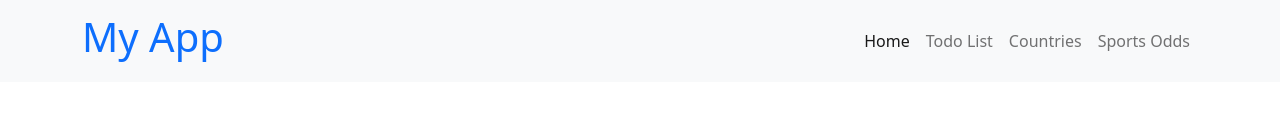
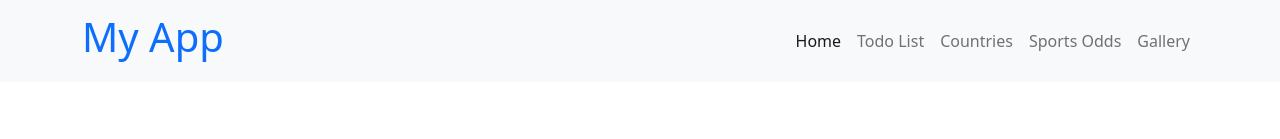
Before and after one commit to Parselinho/reactPRAC, a React (Create React App) app in the folder reactprac/: page / in a window 1280 px wide. Shown: the top 139 px of the page. Built offline with nearby package versions, Linux system fonts and the light colour scheme.

Commit message:
Update App.js

```diff
--- a/reactprac/src/App.js
+++ b/reactprac/src/App.js
@@ -7,6 +7,7 @@ import Home from './Home';
 import AppTodo from './todoList/AppTodo';
 import Countries from './countries/Countries';
 import SportOddsApp from './sportodds/SportOddsApp';
+import PhotoApp from './gallery/PhotoApp';
 // import TrainingApp from './training/TrainingApp';
 
 function App() {
@@ -30,6 +31,7 @@ function App() {
               <NavLink className={({ isActive }) => isActive ? 'nav-link active' : 'nav-link'} to="/todolist">Todo List</NavLink>
               <NavLink className={({ isActive }) => isActive ? 'nav-link active' : 'nav-link'} to="/countries">Countries</NavLink>
               <NavLink className={({ isActive }) => isActive ? 'nav-link active' : 'nav-link'} to="/sports">Sports Odds</NavLink>
+              <NavLink className={({ isActive }) => isActive ? 'nav-link active' : 'nav-link'} to="/gallery">Gallery</NavLink>
               {/* <NavLink className={({ isActive }) => isActive ? 'nav-link active' : 'nav-link'} to="/trainingapp">Training Site</NavLink> */}
             </Nav>
           </Navbar.Collapse>
@@ -52,6 +54,7 @@ function App() {
           <Route path="/todolist" element={<AppTodo />} />
           <Route path="/countries" element={<Countries />} />
           <Route path="/sports" element={<SportOddsApp />} />
+          <Route path="/gallery" element={<PhotoApp />} />
           {/* <Route path="/trainingapp" element={<TrainingApp />} /> */}
         </Routes>
       </Container>
```
